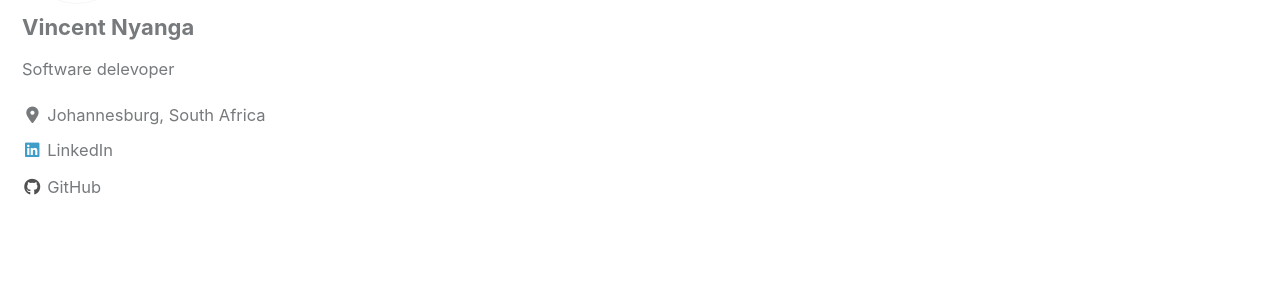
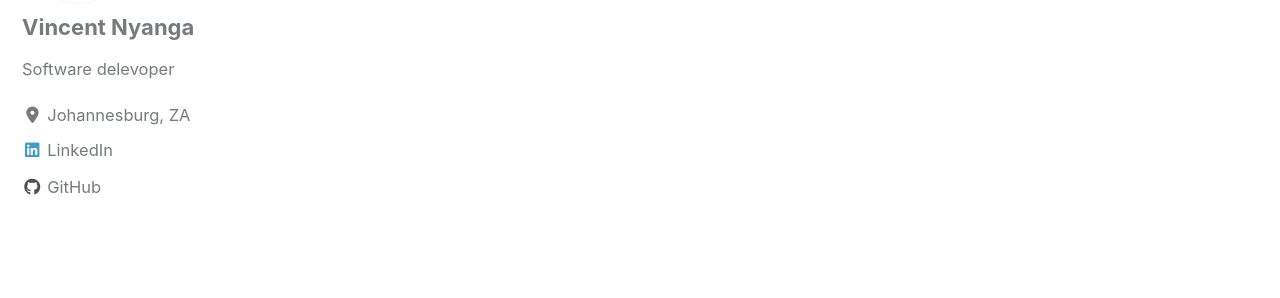
Before and after one commit to vince-nyanga/vince-nyanga.github.io, a Jekyll site: the page built from index.html, in a window 1280 px wide. Shown: the part 217-515 px from the top of the page. Built offline with Jekyll 4.4.1, drawn with Linux system fonts in a browser that asks for light colours; cached includes are drawn as plain includes; nearby versions of some CDN libraries; the list of posts is cut into pages by our own code; part of the change alters nothing that is shown; grey boxes are pictures that could not be loaded.

Commit message:
more setup

```diff
--- a/_config.yml
+++ b/_config.yml
@@ -110,7 +110,7 @@ author:
   name             : "Vincent Nyanga"
   avatar           : "https://avatars2.githubusercontent.com/u/13013852?v=3&u=0e1bc9da031c3b0fed315dcf2869b3cc38b7e232&s=400"
   bio              : "Software delevoper"
-  location         : "Johannesburg, South Africa"
+  location         : "Johannesburg, ZA"
   email            :
   links:
     - label: "LinkedIn"
@@ -268,3 +268,11 @@ defaults:
       comments: # true
       share: true
       related: true
+
+  # pages
+  - scope:
+      path: ""
+      type: pages
+    values:
+      layout: single
+      author_profile: true
```
